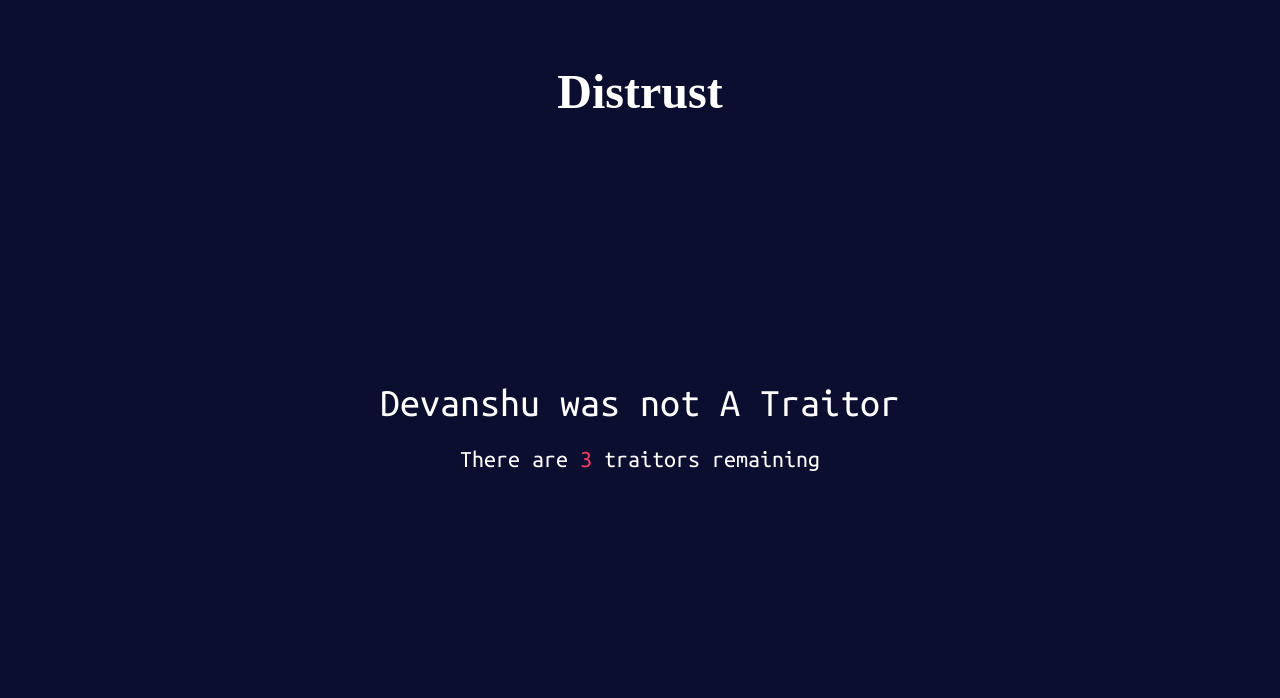
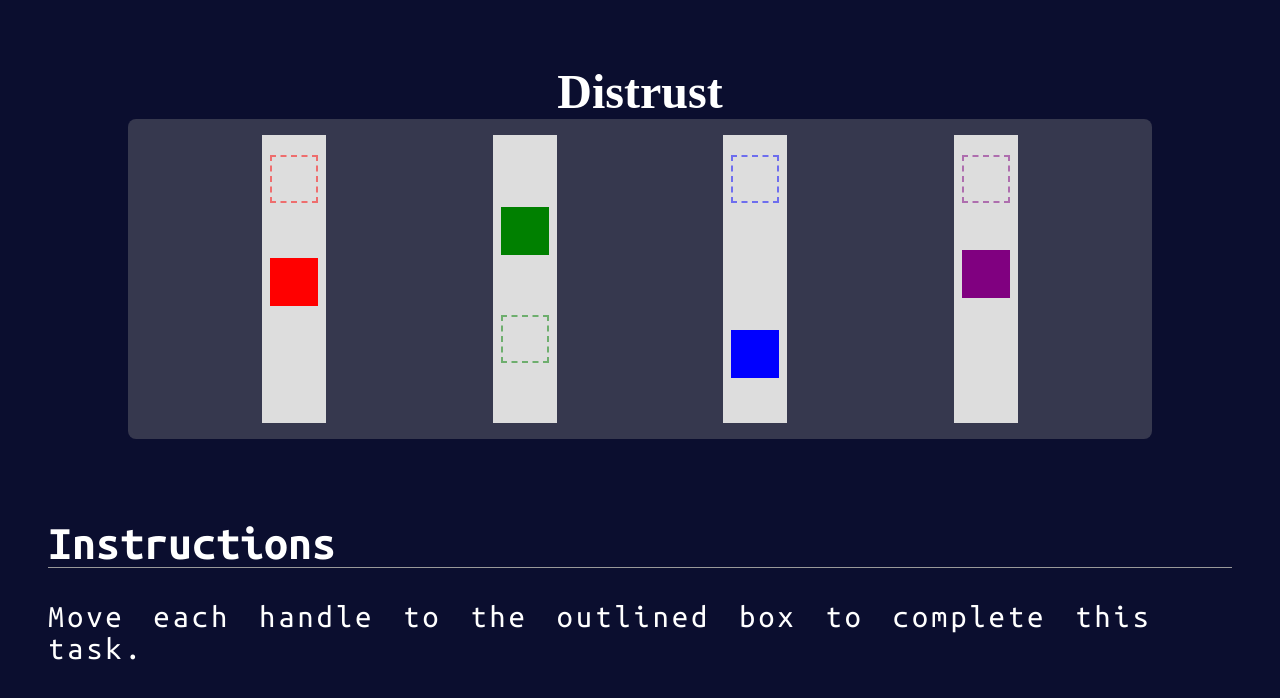
Before and after one commit to scc-distrust/frontend, a Svelte app: page / in a window 1280 px wide. Shown: the top 698 px of the page. Built offline with nearby package versions, Linux system fonts and the light colour scheme; a web font is replaced by a local one.

Commit message:
feat: start on tasks

```diff
--- a/src/App.svelte
+++ b/src/App.svelte
@@ -1,5 +1,9 @@
 <script>
   import Login from "./pages/MeetingConclusion.svelte";
+  import TaskPage from "./pages/TaskPage.svelte";
+  import Switches from "./tasks/switches/Switches.svelte";
 </script>
 
-<Login />
+<TaskPage>
+  <Switches />
+</TaskPage>
--- /dev/null
+++ b/src/lib/drag.ts
@@ -0,0 +1,52 @@
+class DraggableElement {
+    event: (event: MouseEvent) => void;
+
+    elementOffset: number[] = [0, 0];
+    isDragging: boolean = false;
+    constraints: HTMLElement[] = [];
+
+    constructor(
+        private readonly element: HTMLElement,
+        private readonly callback: (x, y) => void
+    ) {
+        this.event = (event: MouseEvent) => {
+            if (!this.isDragging) return;
+
+            for (const constraint of this.constraints) {
+                const rect = constraint.getBoundingClientRect();
+                const x = event.pageX - rect.left;
+                const y = event.pageY - rect.top;
+
+                const maxX = rect.right - rect.width;
+                const maxY = rect.bottom - rect.height;
+
+                if (x < 0 || y < 0 || x > rect.width || y > rect.height) return;
+            }
+
+            callback(event.pageX - this.elementOffset[0], event.pageY - this.elementOffset[1]);
+        };
+
+        element.addEventListener('mousedown', (event: MouseEvent) => {
+            this.isDragging = true;
+            this.elementOffset = [event.pageX - element.offsetLeft, event.pageY - element.offsetTop];
+            document.addEventListener('mousemove', this.event);
+        })
+
+        document.addEventListener('mouseup', () => {
+            if (!this.isDragging) return;
+            this.isDragging = false;
+            this.elementOffset = [0, 0];
+            document.removeEventListener('mousemove', this.event);
+        })
+    }
+
+    addConstraint(element: HTMLElement): DraggableElement {
+        this.constraints.push(element);
+        return this;
+    }
+
+}
+
+export const mount = (element: HTMLElement, callback: (x: number, y: number) => void): DraggableElement => {
+    return new DraggableElement(element, callback)
+}
--- a/src/pages/MeetingConclusion.svelte
+++ b/src/pages/MeetingConclusion.svelte
@@ -46,6 +46,6 @@
   }
 
   .traitor-count {
-    color:var(--red);
+    color: var(--red);
   }
 </style>
--- /dev/null
+++ b/src/pages/TaskPage.svelte
@@ -0,0 +1,56 @@
+<script lang="ts">
+  import Title from "../components/Title.svelte";
+
+  export let description =
+    "Move each handle to the outlined box to complete this task.";
+</script>
+
+<Title size="3rem" />
+
+<div class="task-box">
+  <slot />
+</div>
+
+<div class="instructions">
+  <h2>Instructions</h2>
+  <hr />
+
+  <p>{description}</p>
+</div>
+
+<style>
+  .task-box {
+    width: 80%;
+    height: 40%;
+    margin: 0 auto;
+    background-color: var(--background-100);
+    border-radius: 8px;
+    display: flex;
+    align-items: center;
+    justify-content: center;
+  }
+
+  .instructions {
+    margin: 5rem 3rem;
+    margin-bottom: 0;
+  }
+
+  h2 {
+    font-size: 3em;
+    margin: 0;
+    font-family: "Ubuntu Mono", "serif";
+  }
+
+  hr {
+    margin: 0;
+    border: none;
+    border-top: 1px solid #999;
+  }
+
+  p {
+    font-family: "Ubuntu Mono", "serif";
+    font-size: 2em;
+    letter-spacing: 0.1em;
+    word-spacing: 0.3em;
+  }
+</style>
--- /dev/null
+++ b/src/tasks/switches/Switch.svelte
@@ -0,0 +1,69 @@
+<script lang="ts">
+  import { onMount } from "svelte";
+  import * as drag from "../../lib/drag";
+
+  export let color: string;
+
+  let switchElement: HTMLDivElement;
+  let squareElement: HTMLDivElement;
+
+  let y: number;
+  let pixels: number;
+  let expected: number;
+
+  onMount(() => {
+    y = Math.random() * 100 + 1;
+    const maxY = switchElement.clientHeight - squareElement.clientHeight - 40;
+    pixels = (y / 100) * maxY;
+    expected = Math.abs((1 - Math.round(y / 100)) * maxY - 20);
+
+    drag
+      .mount(squareElement, (_, y) => {
+        console.log(
+          Math.max(
+            Math.min(y - switchElement.offsetTop, switchElement.clientHeight),
+            0
+          )
+        );
+
+        pixels = Math.max(
+          Math.min(y - switchElement.offsetTop, switchElement.clientHeight),
+          0
+        );
+      })
+      .addConstraint(switchElement);
+  });
+</script>
+
+<div class="switch" style="--color: {color}" bind:this={switchElement}>
+  <!-- svelte-ignore a11y_no_static_element_interactions -->
+  <div class="square" style="--y: {pixels}px;" bind:this={squareElement}></div>
+  <div class="expected" style="--y: {expected}px;"></div>
+</div>
+
+<style>
+  .switch {
+    height: 100%;
+    padding: 2rem;
+    background-color: #ddd;
+    position: relative;
+  }
+
+  .square,
+  .expected {
+    position: absolute;
+    width: 3rem;
+    height: 3rem;
+    left: 0.5rem;
+    top: calc(var(--y));
+  }
+
+  .square {
+    background-color: var(--color);
+  }
+
+  .expected {
+    border: 2px dashed var(--color);
+    opacity: 0.5;
+  }
+</style>
--- /dev/null
+++ b/src/tasks/switches/Switches.svelte
@@ -0,0 +1,21 @@
+<script lang="ts">
+  import Switch from "./Switch.svelte";
+</script>
+
+<div>
+  <Switch color="red" />
+  <Switch color="green" />
+  <Switch color="blue" />
+  <Switch color="purple" />
+</div>
+
+<style>
+  div {
+    display: flex;
+    align-items: center;
+    justify-content: space-around;
+    height: 90%;
+    width: 90%;
+    margin: auto;
+  }
+</style>
```
Also changed, not shown: 807 other files (tests, documents, lock files or other folders).
